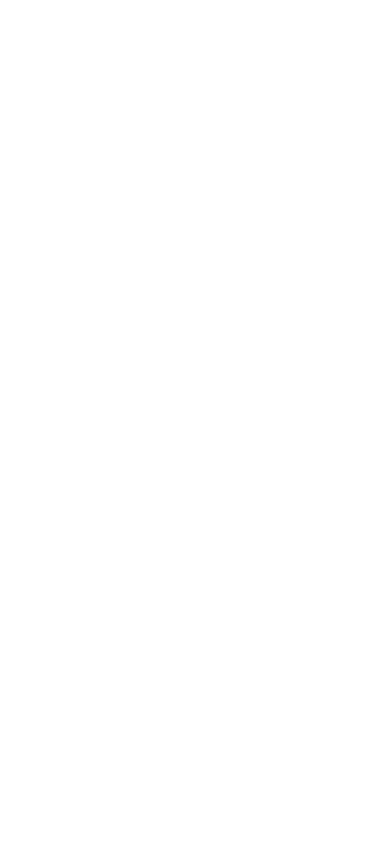
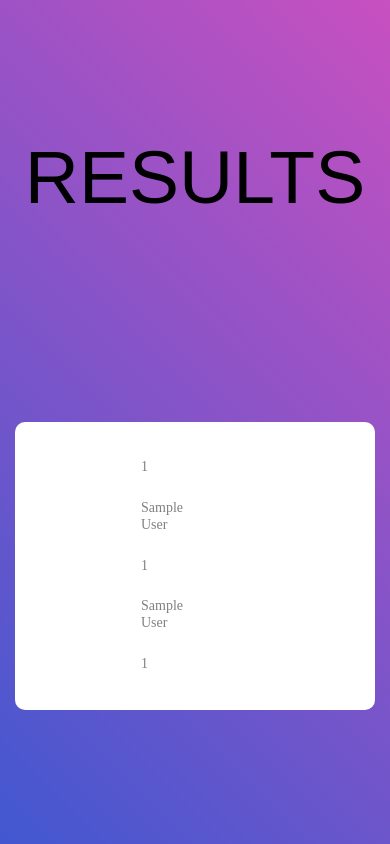
Before and after one commit to fathima-nafha/Digival, a Django app: page /results/ in a window 390 px wide. Before the commit the page is empty. Run offline with Django 3.2, Linux system fonts and the light colour scheme; tables that the repository leaves empty hold one stand-in row (values such as "Sample post").

Commit message:
Updated Results Page

```diff
--- /dev/null
+++ b/recognition/static/css/results.css
@@ -0,0 +1,259 @@
+/*//////////////////////////////////////////////////////////////////
+[ RESTYLE TAG ]*/
+* {
+	margin: 0px;
+	padding: 0px;
+	box-sizing: border-box;
+}
+
+body, html {
+	height: 100%;
+	font-family: sans-serif;
+}
+
+/* ------------------------------------ */
+a {
+	margin: 0px;
+	transition: all 0.4s;
+	-webkit-transition: all 0.4s;
+  -o-transition: all 0.4s;
+  -moz-transition: all 0.4s;
+}
+
+a:focus {
+	outline: none !important;
+}
+
+a:hover {
+	text-decoration: none;
+}
+
+/* ------------------------------------ */
+p{
+  font-size:75px;
+  text-align: center;
+
+
+
+}
+ul, li {
+	margin: 0px;
+	list-style-type: none;
+}
+
+
+/* ------------------------------------ */
+input {
+  display: block;
+	outline: none;
+	border: none !important;
+}
+
+textarea {
+  display: block;
+  outline: none;
+}
+
+textarea:focus, input:focus {
+  border-color: transparent !important;
+}
+
+/* ------------------------------------ */
+button {
+	outline: none !important;
+	border: none;
+	background: transparent;
+}
+
+button:hover {
+	cursor: pointer;
+}
+
+iframe {
+	border: none !important;
+}
+
+
+
+
+/*//////////////////////////////////////////////////////////////////
+[ Utiliti ]*/
+
+
+
+
+
+
+/*//////////////////////////////////////////////////////////////////
+[ Table ]*/
+
+.limiter {
+  width: 100%;
+  margin: 0 auto;
+}
+
+.container-table100 {
+  width: 100%;
+  min-height: 100vh;
+  background: #c850c0;
+  background: -webkit-linear-gradient(45deg, #4158d0, #c850c0);
+  background: -o-linear-gradient(45deg, #4158d0, #c850c0);
+  background: -moz-linear-gradient(45deg, #4158d0, #c850c0);
+  background: linear-gradient(45deg, #4158d0, #c850c0);
+
+  display: -webkit-box;
+  display: -webkit-flex;
+  display: -moz-box;
+  display: -ms-flexbox;
+  display: flex;
+  align-items: center;
+  justify-content: center;
+  flex-wrap: wrap;
+  padding: 33px 30px;
+}
+
+.wrap-table100 {
+  width: 1170px;
+}
+
+table {
+  border-spacing: 1;
+  border-collapse: collapse;
+  background: white;
+  border-radius: 10px;
+  overflow: hidden;
+  width: 100%;
+  margin: 0 auto;
+  position: relative;
+
+}
+table * {
+  position: relative;
+  padding-right : 45px;
+}
+table td, table th {
+  padding-left: 8px;
+}
+table thead tr {
+  height: 60px;
+  background: #36304a;
+}
+table tbody tr {
+  height: 50px;
+}
+table tbody tr:last-child {
+  border: 0;
+}
+table td, table th {
+  text-align: left;
+}
+table td.l, table th.l {
+  text-align: right;
+}
+table td.c, table th.c {
+  text-align: center;
+}
+table td.r, table th.r {
+  text-align: center;
+}
+
+
+.table100-head th{
+  font-family: OpenSans-Regular;
+  font-size: 18px;
+  color: #fff;
+  line-height: 1.2;
+  font-weight: unset;
+}
+
+tbody tr:nth-child(even) {
+  background-color: #f5f5f5;
+}
+
+tbody tr {
+  font-family: OpenSans-Regular;
+  font-size: 15px;
+  color: #808080;
+  line-height: 1.2;
+  font-weight: unset;
+}
+
+tbody tr:hover {
+  color: #555555;
+  background-color: #f5f5f5;
+  cursor: pointer;
+}
+
+.column1 {
+  width: 260px;
+  padding-left: 40px;
+}
+
+.column2 {
+  width: 160px;
+}
+
+.column3 {
+  width: 245px;
+}
+
+.column4 {
+  width: 110px;
+  text-align: right;
+}
+
+.column5 {
+  width: 170px;
+  text-align: right;
+  padding-right: 62px;
+}
+
+
+
+@media screen and (max-width: 992px) {
+  table {
+    display: block;
+  }
+  table > *, table tr, table td, table th {
+    display: block;
+  }
+  table thead {
+    display: none;
+  }
+  table tbody tr {
+    height: auto;
+    padding: 37px 0;
+  }
+  table tbody tr td {
+    padding-left: 40% !important;
+    margin-bottom: 24px;
+  }
+  table tbody tr td:last-child {
+    margin-bottom: 0;
+  }
+  table tbody tr td:before {
+    font-family: OpenSans-Regular;
+    font-size: 14px;
+    color: #000000;
+    line-height: 1.2;
+    font-weight: unset;
+    position: absolute;
+    width: 40%;
+    left: 30px;
+    top: 0;
+  }
+
+
+
+
+  tbody tr {
+    font-size: 14px;
+  }
+}
+
+@media (max-width: 576px) {
+  .container-table100 {
+    padding-left: 15px;
+    padding-right: 15px;
+  }
+}
--- a/recognition/templates/recognition/results.html
+++ b/recognition/templates/recognition/results.html
@@ -1,10 +1,45 @@
-<!DOCTYPE html>
+{% load static %}
 <html lang="en">
 <head>
     <meta charset="UTF-8">
-    <title>Title</title>
+    <title>Results</title>
+    <link rel="stylesheet" type="text/css" href="{% static 'css/results.css' %}">
 </head>
 <body>
 
+	<div class="limiter">
+
+		<div class="container-table100">
+            <p> RESULTS</p>
+			<div class="wrap-table100">
+				<div class="table100">
+					<table>
+						<thead>
+							<tr class="table100-head">
+								<th class="column1">Roll Number</th>
+								<th class="column2">Name</th>
+								<th class="column3">Class</th>
+								<th class="column4">School</th>
+								<th class="column5">Marks</th>
+							</tr>
+						</thead>
+						<tbody>
+                                {% for everyRecord in students %}
+								<tr>
+									<td class="column1">{{ everyRecord.s_rollno }}</td>
+									<td class="column2">{{ everyRecord.s_name }}</td>
+									<td class="column3">{{ everyRecord.s_class }}</td>
+									<td class="column4">{{ everyRecord.s_school_name }}</td>
+									<td class="column5">{{ everyRecord.s_marks }}</td>
+
+								</tr>
+                                {% endfor %}
+
+						</tbody>
+					</table>
+				</div>
+			</div>
+		</div>
+	</div>
 </body>
 </html>
--- a/recognition/views.py
+++ b/recognition/views.py
@@ -160,7 +160,9 @@
     #return render(request, 'recognition/question.html')
 
 def results(request):
-    return render(request, 'recognition/results.html')
+    students = Student.objects.all()
+    args = {'students':students}
+    return render(request, 'recognition/results.html',args)
 
 def homepage(request):
     return render(request, 'recognition/homepage.html')
```
Also changed, not shown: recognition/migrations/0001_initial.py.
